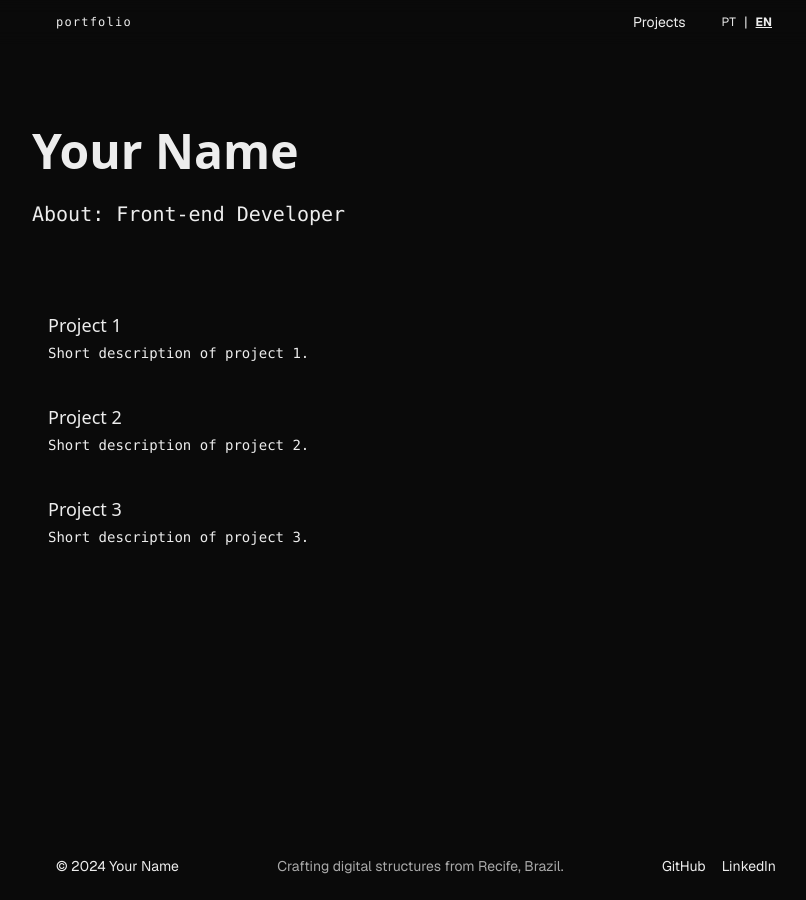
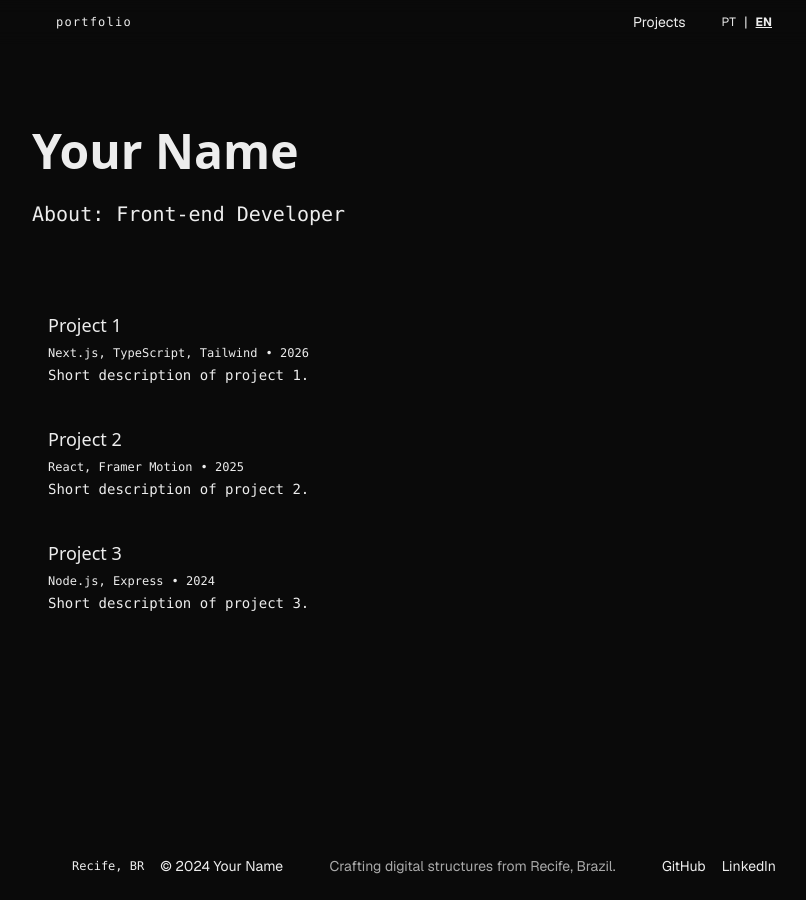
Before and after one commit to flavioxe/portfolio, a Next.js app: page / in a window 1280 px wide. Shown: the whole page, without its empty margins (224-1030 px from the left). Built offline with nearby package versions, Linux system fonts and the light colour scheme; no server answers.

Commit message:
feat: enhance portfolio with weather widget and project details

```diff
--- a/app/components/Footer.tsx
+++ b/app/components/Footer.tsx
@@ -1,6 +1,7 @@
 import { FC, useContext } from "react";
 import { I18nContext } from "./I18nContext";
 import { motion } from "framer-motion";
+import WeatherWidget from "./WeatherWidget";
 
 interface FooterProps {
   name: string;
@@ -31,7 +32,10 @@ const Footer: FC<FooterProps> = ({ name, github, linkedin, className = "" }) =>
       className={`w-full border-t-[rgba(255,255,255,0.1)] py-6 mt-8 bg-background/80 ${className}`}
     >
       <div className="mx-auto max-w-3xl px-6 flex flex-col gap-2 md:flex-row md:items-center md:justify-between text-muted text-sm">
-        <span>{t("footer.copyright", { year, name })}</span>
+        <div className="flex items-center gap-4">
+          <WeatherWidget />
+          <span>{t("footer.copyright", { year, name })}</span>
+        </div>
         <span className="hidden md:inline-block select-none opacity-70">{t("footer.recife")}</span>
         <div className="flex gap-4">
           <a href={github} target="_blank" rel="noopener" className="hover:text-foreground transition-colors cursor-pointer">{t("footer.github")}</a>
--- a/app/components/ProjectList.tsx
+++ b/app/components/ProjectList.tsx
@@ -1,11 +1,19 @@
-import { FC, useContext } from "react";
+"use client";
+
+export { ProjectList };
+export type { Project };
+import { FC, useContext, useState } from "react";
 import { I18nContext } from "./I18nContext";
 import { motion } from "framer-motion";
+import Image from "next/image";
 
 export interface Project {
   name: string;
   url: string;
   desc: string;
+  techs: string[];
+  year: number;
+  image: string;
 }
 
 interface ProjectListProps {
@@ -24,27 +32,62 @@ const fadeInUp = {
   },
 };
 
+const ProjectItem: FC<{ project: Project }> = ({ project }) => {
+  const [hovered, setHovered] = useState(false);
+  return (
+    <div
+      className="group flex items-center gap-4 px-4 py-4 border-b-[rgba(255,255,255,0.1)] hover:border-b-foreground transition-colors cursor-pointer w-full relative"
+      style={{ transition: "border-color 0.2s", cursor: "pointer" }}
+      onMouseEnter={() => setHovered(true)}
+      onMouseLeave={() => setHovered(false)}
+    >
+      <div className="flex-1 min-w-0">
+        <a href={project.url} target="_blank" rel="noopener" className="block">
+          <span className="font-sans text-lg text-foreground group-hover:underline">{project.name}</span>
+        </a>
+        <div className="flex items-center gap-2 mt-1">
+          <span className="font-mono text-xs text-muted">{project.techs.join(", ")}</span>
+          <span className="font-mono text-xs text-muted">• {project.year}</span>
+        </div>
+        <span className="font-mono text-sm text-muted mt-1 block">{project.desc}</span>
+      </div>
+      <motion.div
+        initial={{ opacity: 0, scale: 0.95 }}
+        animate={hovered ? { opacity: 1, scale: 1 } : { opacity: 0, scale: 0.95 }}
+        transition={{ duration: 0.25 }}
+        className="ml-4"
+        style={{ width: hovered ? 160 : 0, minWidth: hovered ? 160 : 0 }}
+      >
+        {hovered && (
+          <Image
+            src={project.image}
+            alt={project.name}
+            width={160}
+            height={90}
+            className="rounded-[4px] border border-[rgba(255,255,255,0.1)] object-cover"
+            style={{ aspectRatio: "16/9" }}
+          />
+        )}
+      </motion.div>
+    </div>
+  );
+};
+
 const ProjectList: FC<ProjectListProps> = ({ projects, className = "" }) => {
   const { t } = useContext(I18nContext);
   return (
     <section id="projects" className={`w-full flex flex-col gap-2 ${className}`}>
-      {projects.map((proj) => (
-        <motion.a
+      {projects.map((proj, idx) => (
+        <motion.div
           key={proj.name}
-          href={proj.url}
-          className="group flex flex-col px-4 py-4 border-b-[rgba(255,255,255,0.1)] hover:border-b-foreground transition-colors cursor-pointer w-full"
-          style={{ transition: "border-color 0.2s", cursor: "pointer" }}
           initial="hidden"
           animate="visible"
           variants={fadeInUp}
+          transition={{ duration: 0.6, delay: idx * 0.08 }}
         >
-          <span className="font-sans text-lg text-foreground group-hover:underline">{proj.name}</span>
-          <span className="font-mono text-sm text-muted mt-1">{proj.desc}</span>
-        </motion.a>
+          <ProjectItem project={proj} />
+        </motion.div>
       ))}
     </section>
   );
 };
-
-export { ProjectList };
-export type { Project };
--- /dev/null
+++ b/app/components/WeatherWidget.tsx
@@ -0,0 +1,49 @@
+"use client";
+import { useEffect, useState } from "react";
+
+const WEATHER_API = "https://api.openweathermap.org/data/2.5/weather?q=Recife,BR&units=metric&appid=8f9f44d858f7eea32d55f210a16756c2";
+
+function getWeatherColor(weather: string) {
+  if (weather.includes("rain")) return "bg-blue-400";
+  if (weather.includes("cloud")) return "bg-muted";
+  if (weather.includes("clear")) return "bg-amber-400";
+  return "bg-muted";
+}
+
+export default function WeatherWidget() {
+  const [temp, setTemp] = useState<string | null>(null);
+  const [weather, setWeather] = useState<string | null>(null);
+  const [error, setError] = useState(false);
+  const [loading, setLoading] = useState(true);
+
+  useEffect(() => {
+    fetch(WEATHER_API)
+      .then((res) => res.json())
+      .then((data) => {
+        if (data?.main?.temp && data?.weather?.[0]?.main) {
+          setTemp(Math.round(data.main.temp) + "°C");
+          setWeather(data.weather[0].main.toLowerCase());
+        } else {
+          setError(true);
+        }
+        setLoading(false);
+      })
+      .catch(() => {
+        setError(true);
+        setLoading(false);
+      });
+  }, []);
+
+  const color = weather ? getWeatherColor(weather) : "bg-muted";
+
+  return (
+    <div className="flex items-center gap-2 font-mono text-xs text-muted select-none">
+      <span className={`w-2 h-2 rounded-full ${color}`}></span>
+      {loading
+        ? "Recife, BR ..."
+        : temp
+          ? `Recife, BR — ${temp}`
+          : "Recife, BR"}
+    </div>
+  );
+}
--- a/app/page.tsx
+++ b/app/page.tsx
@@ -20,33 +20,51 @@ export default function Home() {
           name: "Projeto 1",
           url: "#",
           desc: "Descrição curta do projeto 1.",
+          techs: ["Next.js", "TypeScript", "Tailwind"],
+          year: 2026,
+          image: "/project1.jpg",
         }
       : {
           name: "Project 1",
           url: "#",
           desc: "Short description of project 1.",
+          techs: ["Next.js", "TypeScript", "Tailwind"],
+          year: 2026,
+          image: "/project1.jpg",
         },
     locale === "pt"
       ? {
           name: "Projeto 2",
           url: "#",
           desc: "Descrição curta do projeto 2.",
+          techs: ["React", "Framer Motion"],
+          year: 2025,
+          image: "/project2.jpg",
         }
       : {
           name: "Project 2",
           url: "#",
           desc: "Short description of project 2.",
+          techs: ["React", "Framer Motion"],
+          year: 2025,
+          image: "/project2.jpg",
         },
     locale === "pt"
       ? {
           name: "Projeto 3",
           url: "#",
           desc: "Descrição curta do projeto 3.",
+          techs: ["Node.js", "Express"],
+          year: 2024,
+          image: "/project3.jpg",
         }
       : {
           name: "Project 3",
           url: "#",
           desc: "Short description of project 3.",
+          techs: ["Node.js", "Express"],
+          year: 2024,
+          image: "/project3.jpg",
         },
   ];
 
```
Also changed, not shown: app/globals.css (+6 -5 lines), 2 other files (tests, documents, lock files or other folders).
